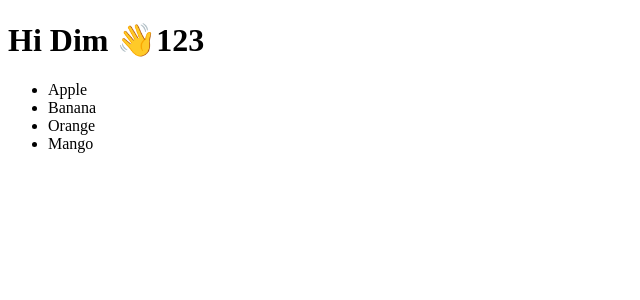
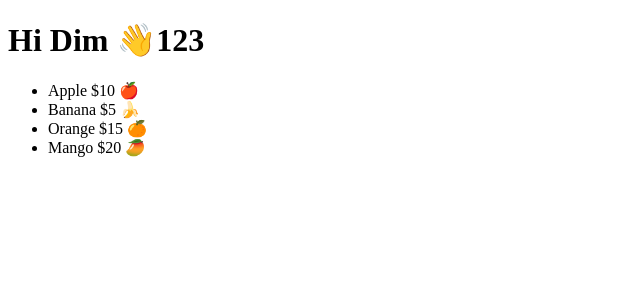
Before and after one commit to Dimitris112/react-vscode-askiseis, a React (Vite) app in the folder Prwto_App/: page / in a window 1280 px wide. Shown: the top 300 px of the page, without its empty margins (0-640 px from the left). Built offline with nearby package versions, Linux system fonts and the light colour scheme.

Commit message:
Render array of objects

```diff
--- a/Prwto_App/src/components/Fruits.jsx
+++ b/Prwto_App/src/components/Fruits.jsx
@@ -1,10 +1,18 @@
 export default function Fruits() {
-  const fruits = ["Apple", "Banana", "Orange", "Mango"];
+  // const fruits = ["Apple", "Banana", "Orange", "Mango"];
+  const fruits = [
+    { name: "Apple", price: 10, emoji: "🍎" },
+    { name: "Banana", price: 5, emoji: "🍌" },
+    { name: "Orange", price: 15, emoji: "🍊" },
+    { name: "Mango", price: 20, emoji: "🥭" },
+  ];
   return (
     <div>
       <ul>
         {fruits.map((fruit) => (
-          <li key={fruit}>{fruit}</li>
+          <li key={fruit.name}>
+            {fruit.name} ${fruit.price} {fruit.emoji}
+          </li>
         ))}
       </ul>
     </div>
```
